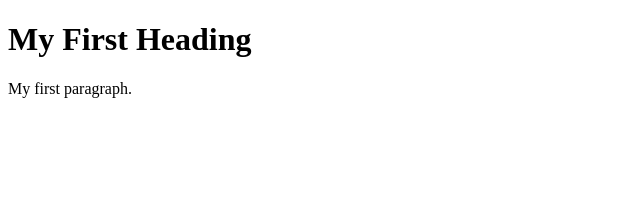
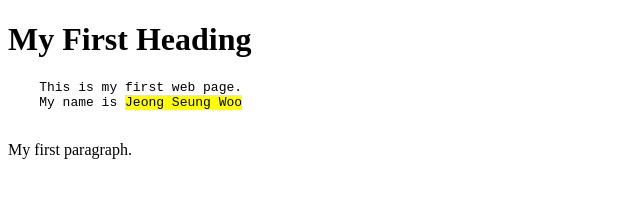
Before and after one commit to woals523/kmu-cs-web-client-161, a plain HTML site: page index.html in a window 1280 px wide. Shown: the whole page, without its empty margins (0-640 px from the left). Drawn offline with Linux system fonts and the light colour scheme.

Commit message:
Update index.html
20153226 정승우 첫번째 과제

```diff
--- a/index.html
+++ b/index.html
@@ -3,7 +3,10 @@
 <body>
 
 <h1>My First Heading</h1>
-
+    <pre>
+    This is my first web page.
+    My name is <mark>Jeong Seung Woo</mark>
+    </pre>
 <p>My first paragraph.</p>
 
 </body>
```
